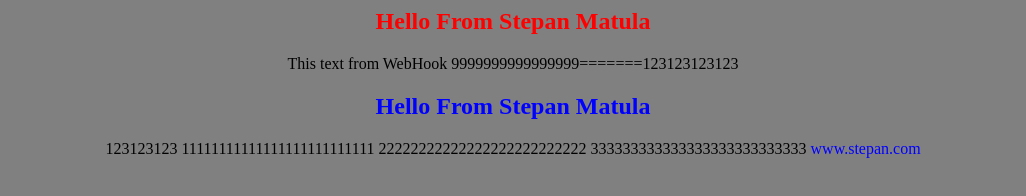
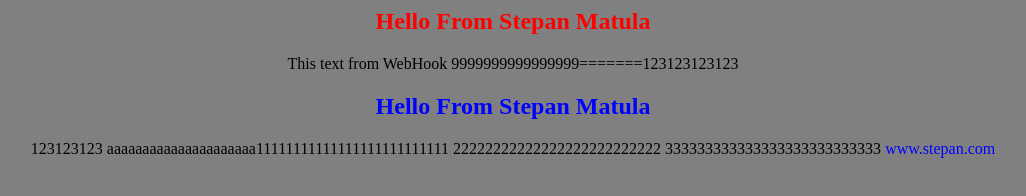
Before and after one commit to StepanMatula/app-for-jenkins, a plain HTML site: page index.html in a window 1280 px wide. Shown: the whole page, without its empty margins (127-1153 px from the left). Drawn offline with Linux system fonts and the light colour scheme.

Commit message:
123123123123

```diff
--- a/index.html
+++ b/index.html
@@ -7,7 +7,7 @@
 9999999999999999=======123123123123
 <h2><font color=blue>Hello From Stepan Matula</font></h2>
 123123123
-11111111111111111111111111
+aaaaaaaaaaaaaaaaaaaaa11111111111111111111111111
 22222222222222222222222222
 333333333333333333333333333
 <font color=blue>www.stepan.com</font>
```
